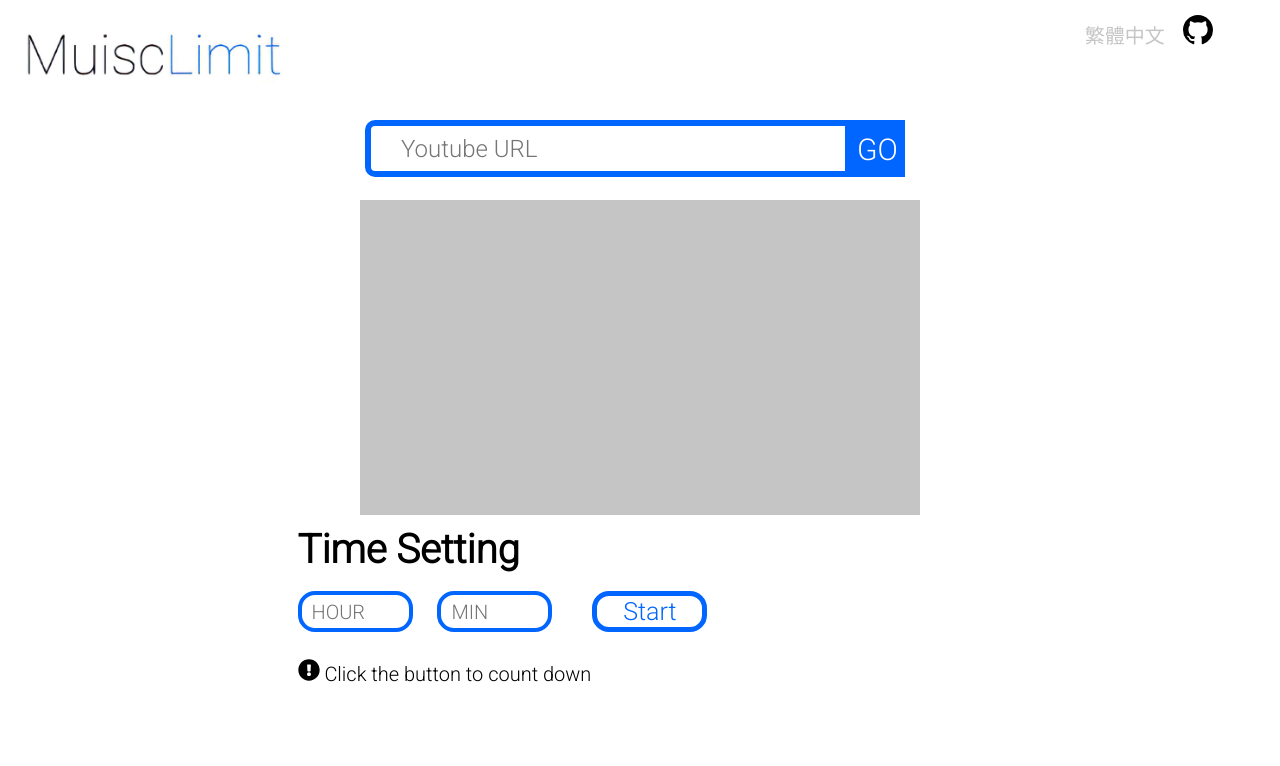
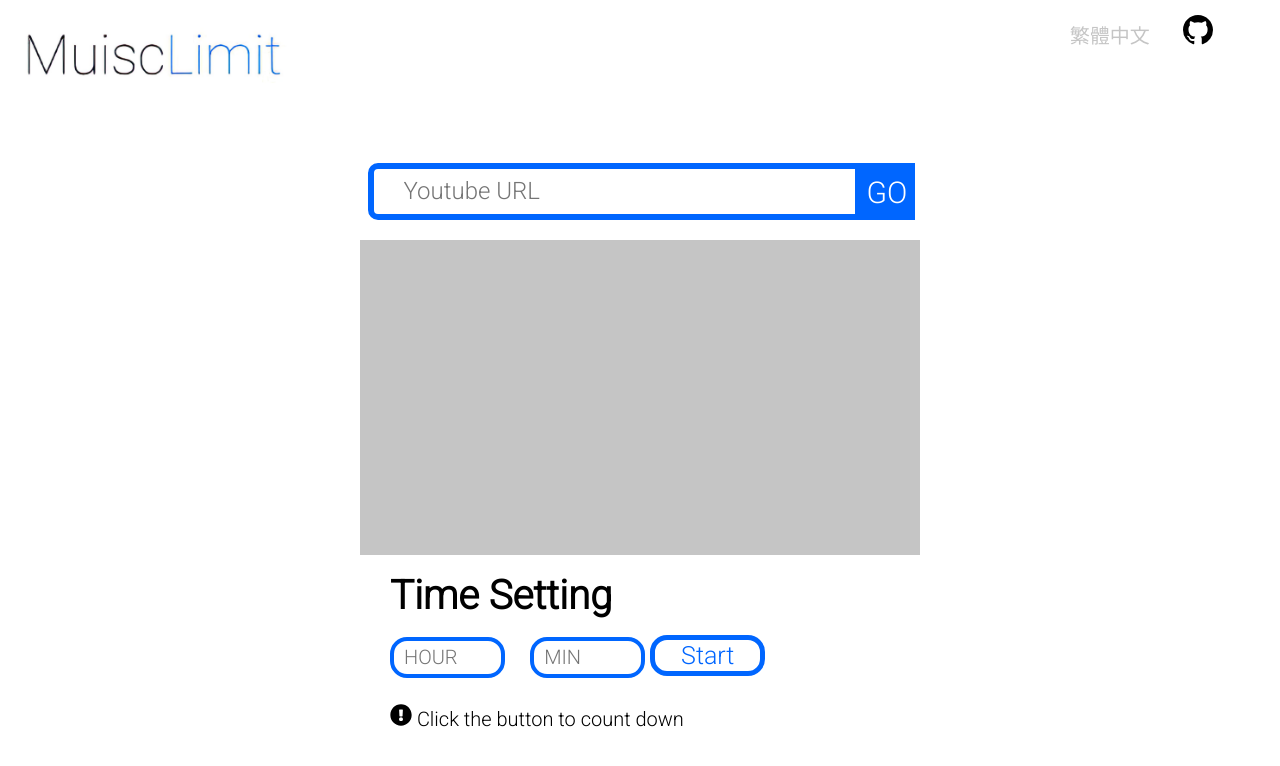
Before and after one commit to TakeUFlab/MusciLimit, a plain HTML site: page index.html in a window 1280 px wide. Drawn offline with Linux system fonts and the light colour scheme.

Commit message:
update CSS RWD
update CSS RWD

```diff
--- a/index.html
+++ b/index.html
@@ -17,6 +17,7 @@
             <svg xmlns="http://www.w3.org/2000/svg" viewBox="0 0 24 24" width="36" height="36" id="gitdiv"><path fill="none" d="M0 0h24v24H0z"/><path d="M12 2C6.475 2 2 6.475 2 12a9.994 9.994 0 0 0 6.838 9.488c.5.087.687-.213.687-.476 0-.237-.013-1.024-.013-1.862-2.512.463-3.162-.612-3.362-1.175-.113-.288-.6-1.175-1.025-1.413-.35-.187-.85-.65-.013-.662.788-.013 1.35.725 1.538 1.025.9 1.512 2.338 1.087 2.912.825.088-.65.35-1.087.638-1.337-2.225-.25-4.55-1.113-4.55-4.938 0-1.088.387-1.987 1.025-2.688-.1-.25-.45-1.275.1-2.65 0 0 .837-.262 2.75 1.026a9.28 9.28 0 0 1 2.5-.338c.85 0 1.7.112 2.5.337 1.912-1.3 2.75-1.024 2.75-1.024.55 1.375.2 2.4.1 2.65.637.7 1.025 1.587 1.025 2.687 0 3.838-2.337 4.688-4.562 4.938.362.312.675.912.675 1.85 0 1.337-.013 2.412-.013 2.75 0 .262.188.574.688.474A10.016 10.016 0 0 0 22 12c0-5.525-4.475-10-10-10z" fill="rgba(0,0,0,1)"/></svg>
         </a>
     </div>
+    <div id="content">
         <div id="search">
             <input id="searchIn" type="text" placeholder="Youtube URL">
             <div id="srbtn">go</div>
@@ -35,6 +36,7 @@
                 <p>Click the button to count down</p>
             </div>
         </div>
+    </div>
 </body>
 <script src="js/app.js"></script>
 
--- a/style.css
+++ b/style.css
@@ -18,6 +18,7 @@
     position: absolute;
     top: 2.5%;
     right: 9%;
+    margin-right: 15px;
     font-size: 20px;
     cursor: pointer;
     transition: .3s;
@@ -33,15 +34,19 @@
     top: 1.5%;
 }
 
-#srAndVideo {
-    margin: 100px;
-    padding: 100px;
+#content {
+    display: flex;
+    justify-items: center;
+    align-items: center;
+    flex-direction: column;
+    margin-top: 50px;
 }
 
 #search {
-    position: absolute;
-    top: 15%;
-    left: calc(50% - 497px/2 - 26.5px);
+    display: flex;
+    flex-direction: row;
+    position: relative;
+    left: 6px;
 }
 
 #search input {
@@ -60,29 +65,9 @@
     outline: none;
 }
 
-#search p {
-    font-family: Roboto;
-    font-style: normal;
-    font-weight: 500;
-    font-size: 14px;
-    line-height: 16px;
-    color: rgba(0, 0, 0, 0.36);
-    margin-top: 10px;
-    margin-left: 20px;
-}
-
-#search img {
-    width: 17px;
-    height: 17px;
-    position: absolute;
-}
-
 #srbtn {
-    position: absolute;
     width: 60px;
     height: 57px;
-    top: 0px;
-    left: 480px;
     background: #0066FF;
     color: white;
     padding: 12px;
@@ -90,28 +75,26 @@
     font-size: 30px;
     font-family: 'Roboto';
     cursor: pointer;
+    position: relative;
+    left: -10px;
 }
 
 #video {
     width: 560px;
     height: 315px;
-    position: absolute;
-    left: calc(50% - 560px/2);
-    top: 25%;
     background-color: #c5c5c5;
+    margin-top: 20px;
 }
 
 #time{
-    position: absolute;
     width: 500px;
     height: 41px;
-    left: calc(50% - 400px/2 - 162.5px);
     font-family: 'Roboto';
     font-size: 20px;
     line-height: 42px;
     color: #000000;
-    margin-left: 20px;
-    bottom: 230px;
+    margin-top: 20px;
+    font-family: 'Trebuchet MS', sans-serif;
 }
 
 #hour {
@@ -143,14 +126,12 @@
 }
 
 #btnTime {
-    position: absolute;
-    top: 62px;
-    margin-left: 40px;
     display: inline;
     width: 115px;
     height: 41px;
     border: 5px solid #0066FF;
     background-color: white;
+    box-sizing: border-box;
     border-radius: 17px;
     font-size: 25px;
     color: #0066FF;
```
Lines whose indentation alone changed are shown as unchanged.
